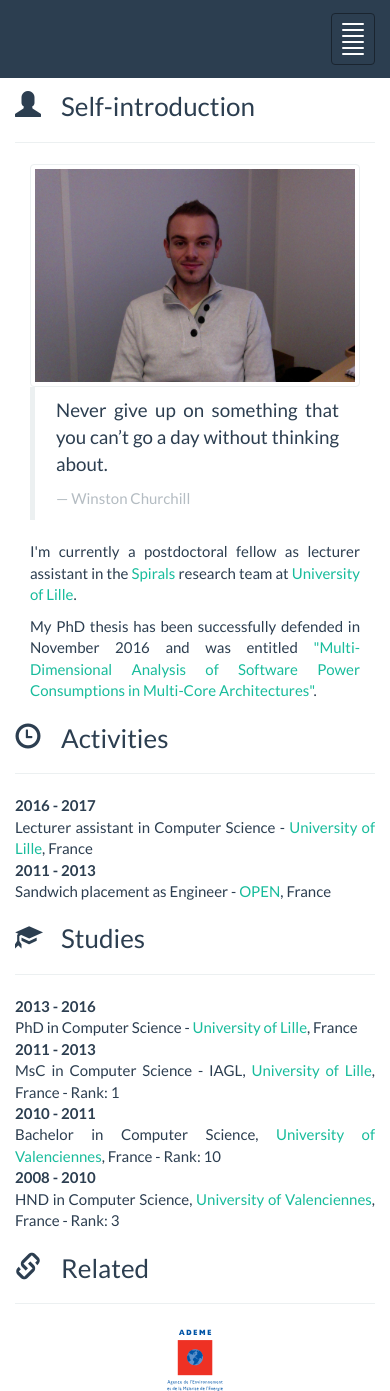
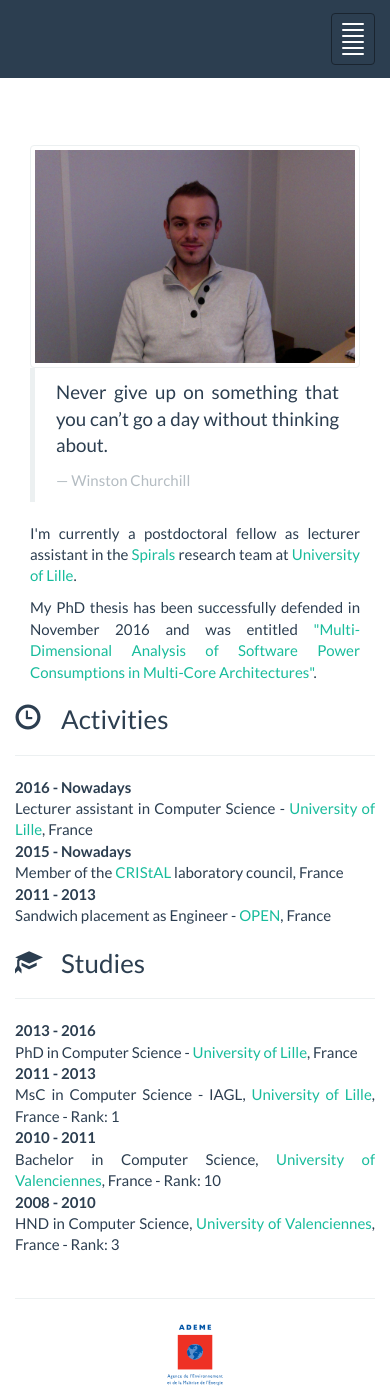
Before and after one commit to mcolmant/mcolmant.github.io, a Jekyll site: the page built from index.html, in a window 390 px wide and 1400 px high, cut to the strip 0-1391 px from the top of the window. Built offline with Jekyll 4.4.1, drawn with Linux system fonts in a browser that asks for light colours; some of the changed text lies outside the part shown.

Commit message:
refactor: change layout and informations

```diff
--- a/_config.yml
+++ b/_config.yml
@@ -2,7 +2,7 @@
 name: Maxime Colmant's website
 description: Personal website of Maxime Colmant
 url: http://mcolmant.github.io
-last_update: 01/2017
+last_update: 02/2017
 
 # Build settings
 markdown: kramdown
--- a/_includes/footer.html
+++ b/_includes/footer.html
@@ -1,9 +1,47 @@
 <div class="footer">
   <div class="container">
     <div class="row">
+      <div class="col-md-2 col-md-offset-1">
+        <div class="thumbnail">
+          <a href="http://www.ademe.fr">
+            <img src={{ "/images/logo-ademe.svg" | prepend: site.baseurl }} alt="ademe">
+          </a>
+        </div>
+      </div>
+      <div class="col-md-2">
+        <div class="thumbnail">
+          <a href="http://www.univ-lille1.fr">
+            <img width="100" src={{ "/images/logo-lille1.svg" | prepend: site.baseurl }} alt="lille1">
+          </a>
+        </div>
+      </div>
+      <div class="col-md-2">
+        <div class="thumbnail">
+          <a href="https://team.inria.fr/spirals">
+            <img width="100" src={{ "/images/logo-spirals.svg" | prepend: site.baseurl }} alt="spirals">
+          </a>
+        </div>
+      </div>
+      <div class="col-md-2">
+        <div class="thumbnail">
+          <a href="https://www.cristal.univ-lille.fr">
+            <img width="100" src={{ "/images/logo-cristal.svg" | prepend: site.baseurl }} alt="inria">
+          </a>
+        </div>
+      </div>
+      <div class="col-md-2">
+        <div class="thumbnail">
+          <a href="https://www.inria.fr">
+            <img width="100" src={{ "/images/logo-inria.svg" | prepend: site.baseurl }} alt="inria">
+          </a>
+        </div>
+      </div>
+    </div>
+
+    <div class="row">
       <div class="col-md-10">
         <p class="text-muted">
-          &copy; All rights reserved, Maxime Colmant. Designed with <a href="http://bootswatch.com/">Boostrap</a>, thanks to <a href="http://glyphicons.com/">Glyphicons</a>.
+          &copy; All rights reserved, Maxime Colmant. Designed with <a href="http://bootswatch.com/">Bootstrap</a>, thanks to <a href="http://glyphicons.com/">Glyphicons</a>.
         </p>
       </div>
       <div class="col-md-2">
--- /dev/null
+++ b/css/home.css
@@ -0,0 +1,3 @@
+#content {
+  margin-top: 75px;
+}
--- a/index.html
+++ b/index.html
@@ -2,14 +2,12 @@
 layout: default
 title: Home
 
-additional_css: ''
+additional_css: '/css/home.css'
 additional_js: ''
 ---
 
 <div id="content" class="row">
   <div class="col-md-12">
-    <h3><span style="margin-right: 20px" class="glyphicon glyphicon-user"></span>Self-introduction</h3>
-    <hr>
     <div class="col-md-3">
       <img src={{ "/images/me.jpg" | prepend: site.baseurl }} alt="me" class="img-thumbnail">
     </div>
@@ -31,7 +29,8 @@ additional_js: ''
     <h3><span style="margin-right: 20px" class="glyphicon glyphicon-time"></span>Activities</h3>
     <hr>
     <dl class="dl-horizontal">
-      <dt>2016 - 2017</dt><dd>Lecturer assistant in Computer Science - <a href="http://www.univ-lille1.fr/">University of Lille</a>, France</dd>
+      <dt>2016 - <strong>Nowadays</strong></dt><dd>Lecturer assistant in Computer Science - <a href="http://www.univ-lille1.fr/">University of Lille</a>, France</dd>
+      <dt>2015 - <strong>Nowadays</strong></dt><dd>Member of the <a href="https://www.cristal.univ-lille.fr/">CRIStAL</a> laboratory council, France</dd>
       <dt>2011 - 2013</dt><dd>Sandwich placement as Engineer - <a href="http://www.open-groupe.com/lille">OPEN</a>, France</dd>
     </dl>
   </div>
@@ -47,45 +46,4 @@ additional_js: ''
     </dl>
   </div>
 
-  <div class="col-md-12">
-    <h3><span style="margin-right: 20px" class="glyphicon glyphicon-link"></span>Related</h3>
-    <hr>
-    <div class="col-md-12">
-      <div class="col-md-2">
-        <div class="thumbnail">
-          <a href="http://www.ademe.fr">
-            <img src={{ "/images/logo-ademe.svg" | prepend: site.baseurl }} alt="ademe">
-          </a>
-        </div>
-      </div>
-      <div class="col-md-2">
-        <div class="thumbnail">
-          <a href="http://www.univ-lille1.fr">
-            <img width="100" src={{ "/images/logo-lille1.svg" | prepend: site.baseurl }} alt="lille1">
-          </a>
-        </div>
-      </div>
-      <div class="col-md-2">
-        <div class="thumbnail">
-          <a href="https://team.inria.fr/spirals">
-            <img width="100" src={{ "/images/logo-spirals.svg" | prepend: site.baseurl }} alt="spirals">
-          </a>
-        </div>
-      </div>
-      <div class="col-md-2">
-        <div class="thumbnail">
-          <a href="https://www.cristal.univ-lille.fr">
-            <img width="100" src={{ "/images/logo-cristal.svg" | prepend: site.baseurl }} alt="inria">
-          </a>
-        </div>
-      </div>
-      <div class="col-md-2">
-        <div class="thumbnail">
-          <a href="https://www.inria.fr">
-            <img width="100" src={{ "/images/logo-inria.svg" | prepend: site.baseurl }} alt="inria">
-          </a>
-        </div>
-      </div>
-    </div>
-  </div>
 </div>
```
